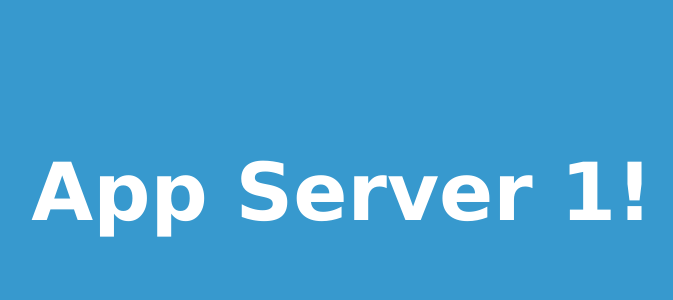
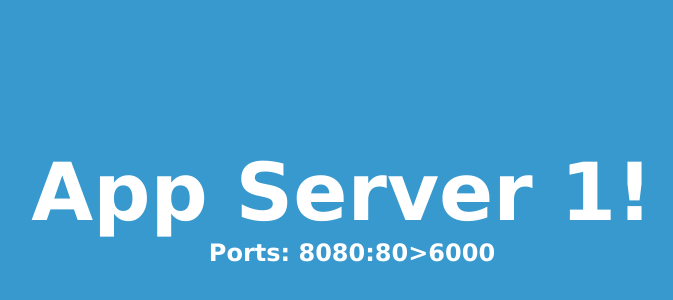
Before and after one commit to uzielms/node, a website: page index.html in a window 1280 px wide. Shown: the part 110-410 px from the top of the page, without its empty margins (298-971 px from the left). Drawn offline with Linux system fonts and the light colour scheme.

Commit message:
Adicionado h2 no index e no main

```diff
--- a/index.html
+++ b/index.html
@@ -8,5 +8,6 @@
 </head>
 <body>
     <h1>App Server 1!</h1>
+    <h2>Ports: 8080:80>6000</h2>
 </body>
 </html>
--- a/main.css
+++ b/main.css
@@ -17,3 +17,12 @@ h1{
      padding-top: 20%;
 
 }
+h2{
+    font-size: 1.5rem;
+    padding-left: 20px;
+    color: #FFFFFF;
+    font-family: 'Lucida Sans', 'Lucida Sans Regular', 'Lucida Grande', 'Lucida Sans Unicode', Geneva, Verdana, sans-serif;
+    #font-size: 5em;
+    #padding-top: 20%;
+
+}
```
